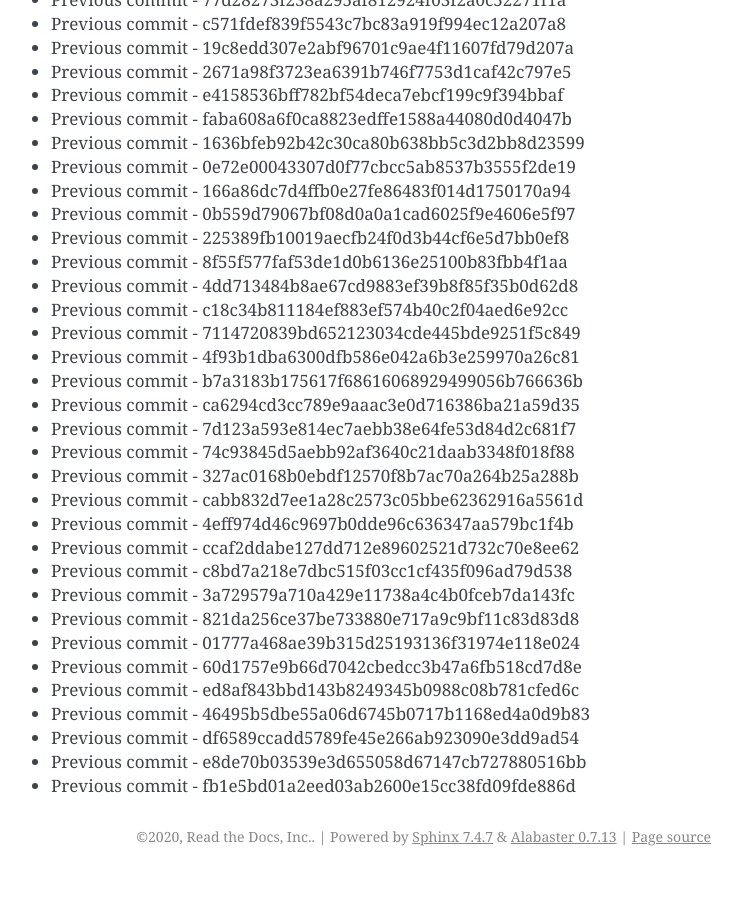
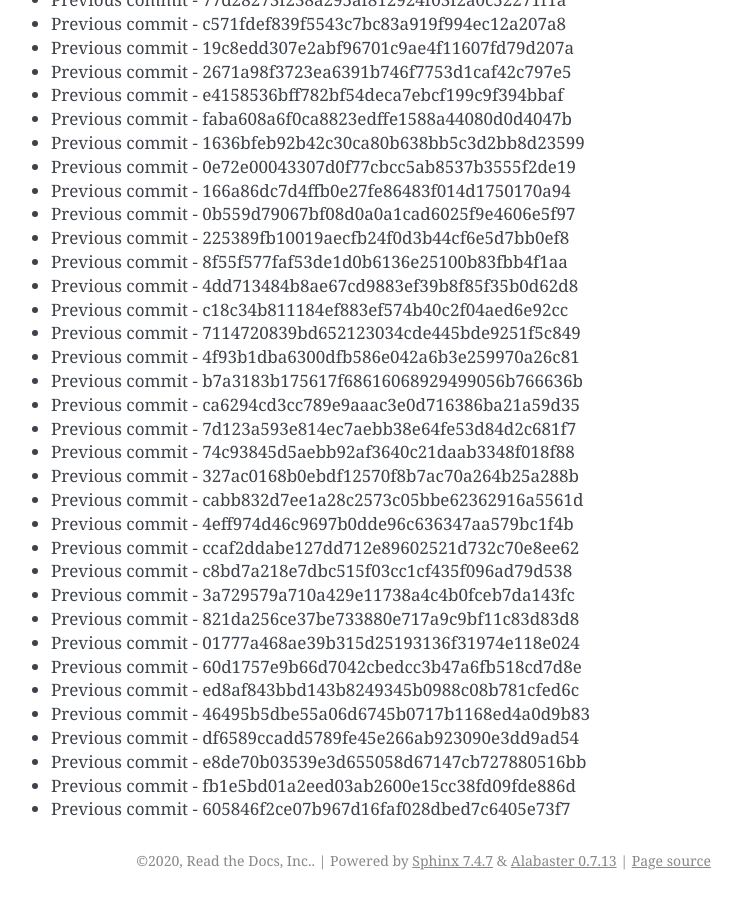
Before and after one commit to readthedocs/rtd-git-stresstest, a Sphinx documentation site: the page built from docs/updates.rst, in a window 1280 px wide and 900 px high, scrolled down 89489 px. Shown: the whole window, without its empty margins (399-1141 px from the left). Built offline with Sphinx 7.4.7, drawn with Linux system fonts in a browser that asks for light colours; before the commit the page ends 90365 px from its top, so only the background shows below that.

Commit message:
Generating commit from previous: 605846f2ce07b967d16faf028dbed7c6405e73f7

```diff
--- a/docs/updates.rst
+++ b/docs/updates.rst
@@ -3792,3 +3792,4 @@ It can be tested for any performance characteristics.
 * Previous commit - df6589ccadd5789fe45e266ab923090e3dd9ad54
 * Previous commit - e8de70b03539e3d655058d67147cb727880516bb
 * Previous commit - fb1e5bd01a2eed03ab2600e15cc38fd09fde886d
+* Previous commit - 605846f2ce07b967d16faf028dbed7c6405e73f7
```
